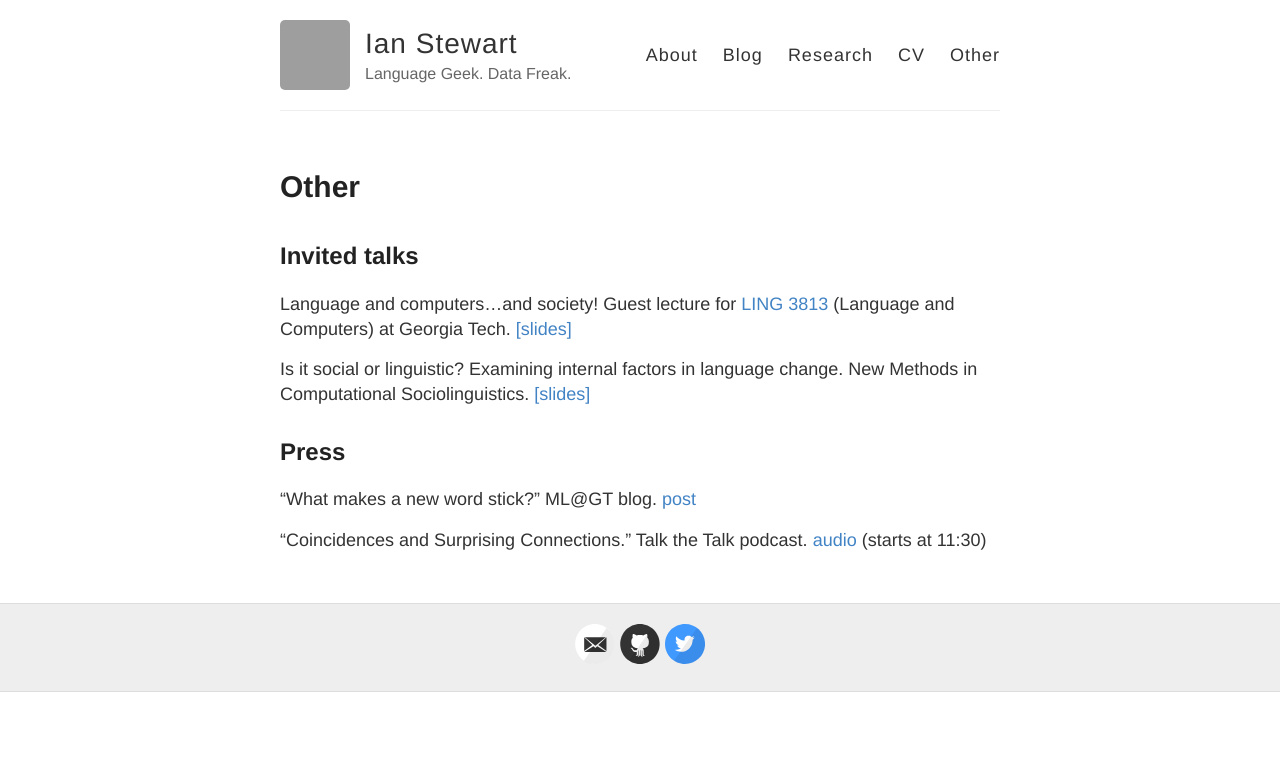
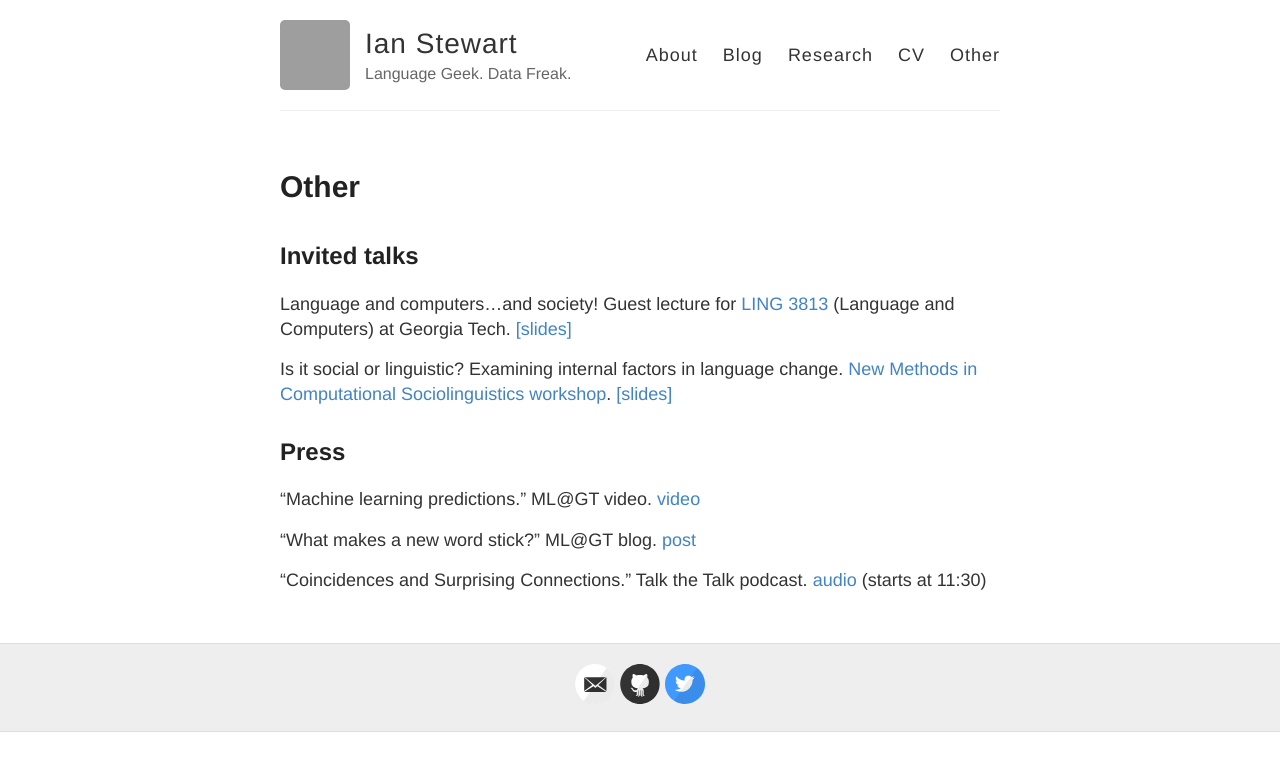
Before and after one commit to ianbstewart/ianbstewart.github.io, a Jekyll site: the page built from other.md, in a window 1280 px wide. Shown: the top 771 px of the page. Built offline with Jekyll 4.4.1, drawn with Linux system fonts in a browser that asks for light colours; grey boxes are pictures that could not be loaded.

Commit message:
updating press

```diff
--- a/other.md
+++ b/other.md
@@ -10,10 +10,12 @@ Guest lecture for [LING 3813](https://www.leliaglass.com/lgandcomputers) (Langua
 [[slides]](https://docs.google.com/presentation/d/1YwlkAkOUhG-S48MMfaMG2SwrwDMHZKuk5QYTDP75OQ8)
 
 Is it social or linguistic? Examining internal factors in language change.
-New Methods in Computational Sociolinguistics.
+[New Methods in Computational Sociolinguistics workshop](http://www.lorentzcenter.nl/lc/web/2018/1094/info.php3?wsid=1094).
 [[slides]](https://docs.google.com/presentation/d/15c5DQRXbEEClq-8D3sYUgQuysIh_cWel64AFZo2EEVs)
 
 ## Press
+"Machine learning predictions." ML@GT video. [video](https://www.youtube.com/watch?v=EPlWY8B0IVk)
+
 "What makes a new word stick?" ML@GT blog. [post](https://mlatgt.blog/2018/09/26/what-makes-a-new-word-stick/)
 
 "Coincidences and Surprising Connections." Talk the Talk podcast. [audio](http://talkthetalkpodcast.com/344-coincidences-and-surprising-connections/) (starts at 11:30)
```
